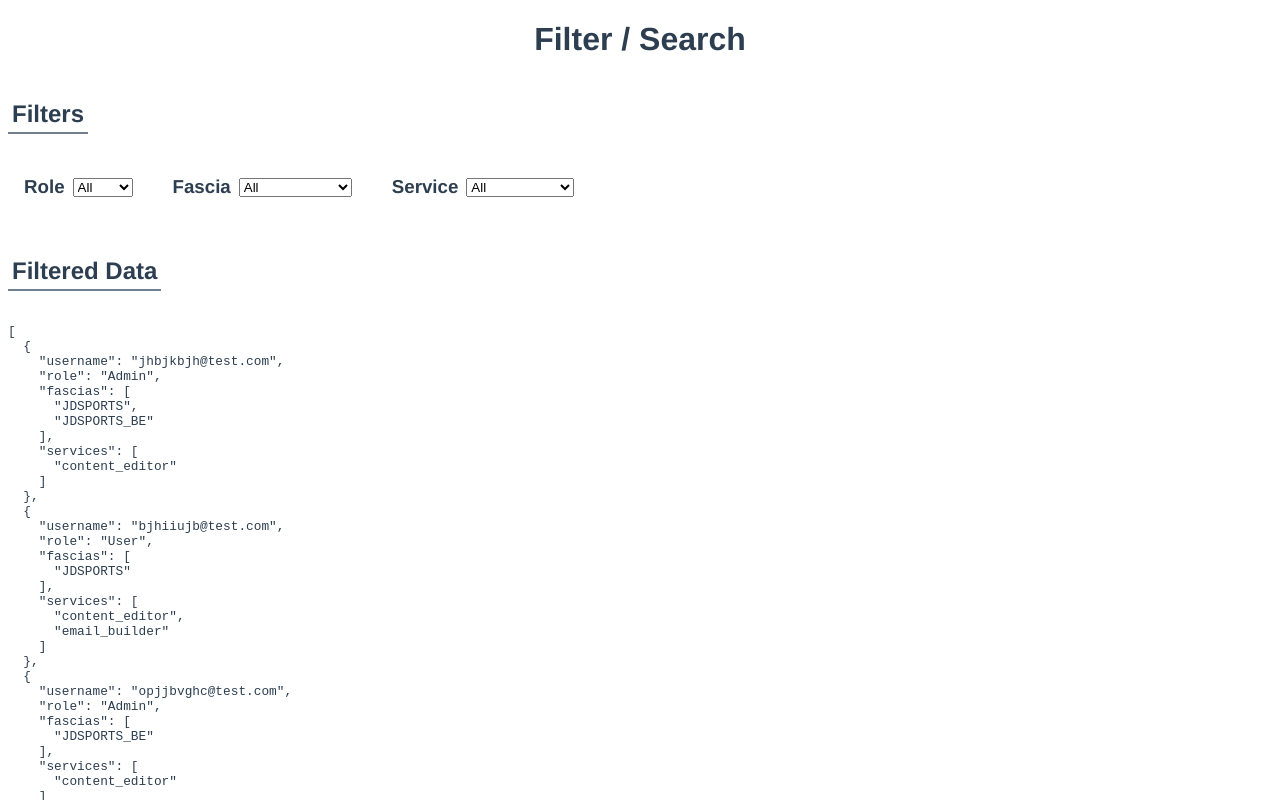
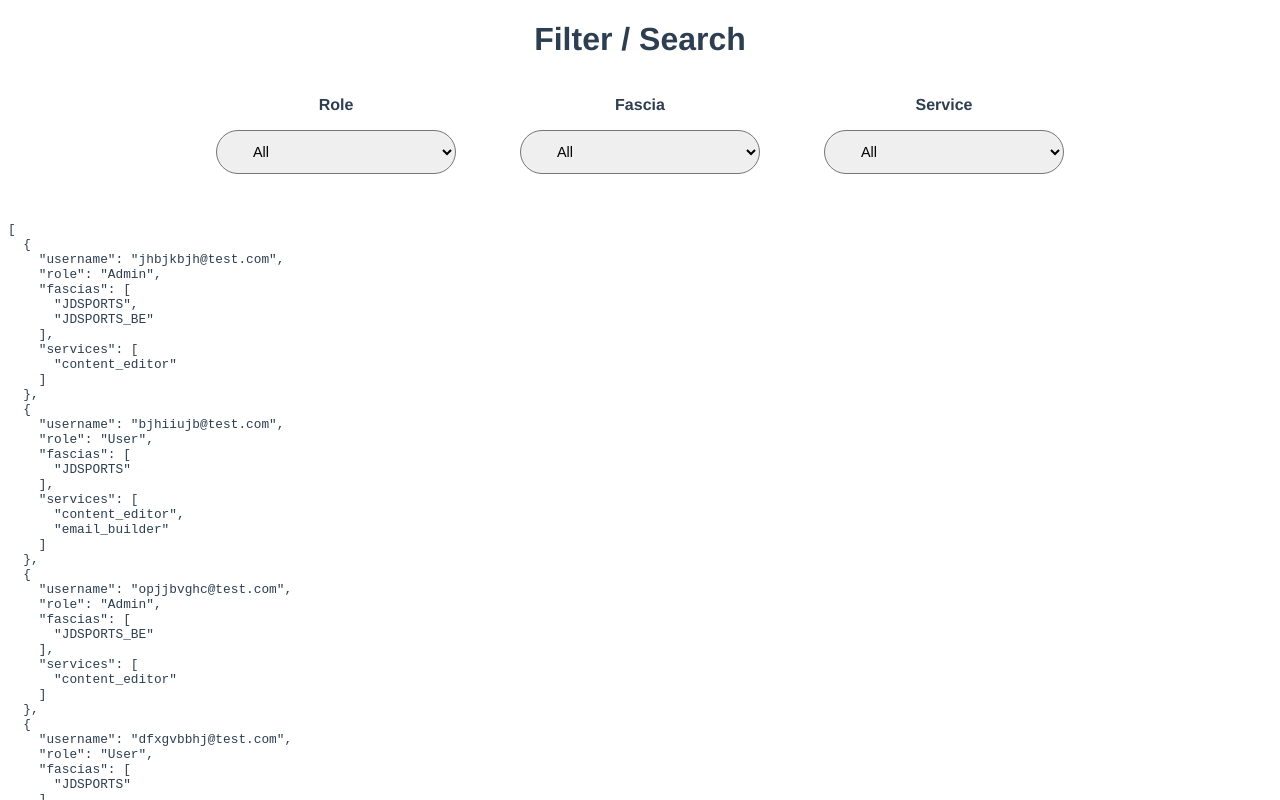
Before and after one commit to aclarke211/search-filter, a Vue app: page / in a window 1280 px wide. Shown: the top 800 px of the page. Built offline with nearby package versions, Linux system fonts and the light colour scheme.

Commit message:
Select Filters styling.

```diff
--- a/src/components/SelectFilter.vue
+++ b/src/components/SelectFilter.vue
@@ -1,34 +1,29 @@
 <template>
   <div :class="className">
-    <div class="filters">
-      <h2 class="filters__title data-title">Filters</h2>
-      <div class="select-filters">
+      <div class="filters">
         <div
           v-for="(selectFilter, selectKey) in selectFilters"
           :key="selectKey"
           class="select__container">
-            <h3>{{ selectFilter.label }}</h3>
-
+            <label :for="`select-filter-${selectKey}`">{{ selectFilter.label }}</label>
             <select
             class="select-box"
+            :id="`select-filter-${selectKey}`"
             v-model="selectFilter.current">
               <option
                 v-for="(singleOption, optionKey) in selectFilter.options"
                 :key="optionKey"
                 v-bind:value="singleOption.value"
-                :class="['select-option', `select-option-${optionKey}`]">
+                class="'select-option'"
+                :id="`select-option-${optionKey}`">
                   {{ singleOption.text }}
               </option>
             </select>
-
           </div>
       </div>
-    </div>
 
     <div class="filtered-data data">
-      <h2 class="filter-data__title data-title">Filtered Data</h2>
       <pre class="filtered-data__json data-json">{{ this.filteredData }}</pre>
-
     </div>
   </div>
 </template>
@@ -215,6 +210,50 @@ export default {
 
 <style lang="scss">
 .select-filter {
+  max-width: 100%;
+
+  .filters {
+    align-items: center;
+    display: flex;
+    flex-flow: column wrap;
+    justify-content: center;
+    transition: all .5s;
+
+    @media only screen and (min-width: 767px) {
+      flex-direction: row;
+    }
+
+    .select__container {
+      align-items: center;
+      display: flex;
+      flex-flow: column wrap;
+      justify-content: center;
+      margin: 1rem 0;
+      max-width: 100%;
+
+      label {
+        flex: 1;
+        font-size: 1rem;
+        font-weight: 600;
+      }
+
+      .select-box {
+        border-radius: 20rem;
+        font-size: .9rem;
+        margin: .75rem;
+        max-width: 100%;
+        padding: .75rem 2rem;
+        transition: all .5s;
+        width: 50%;
+
+        @media only screen and (min-width: 767px) {
+          margin: 1rem 2rem;
+          width: 15rem;
+        }
+      }
+    }
+  }
+
   .data {
     margin: 1rem 0;
 
@@ -228,22 +267,5 @@ export default {
       font-size: .8rem;
     }
   }
-
-  .filters {
-    .select-filters {
-      display: flex;
-
-      .select__container {
-        margin: .25rem 1rem;
-        display: flex;
-        align-items: center;
-        justify-content: center;
-
-        .select-box {
-          margin: .5rem;
-        }
-      }
-    }
-  }
 }
 </style>
```
